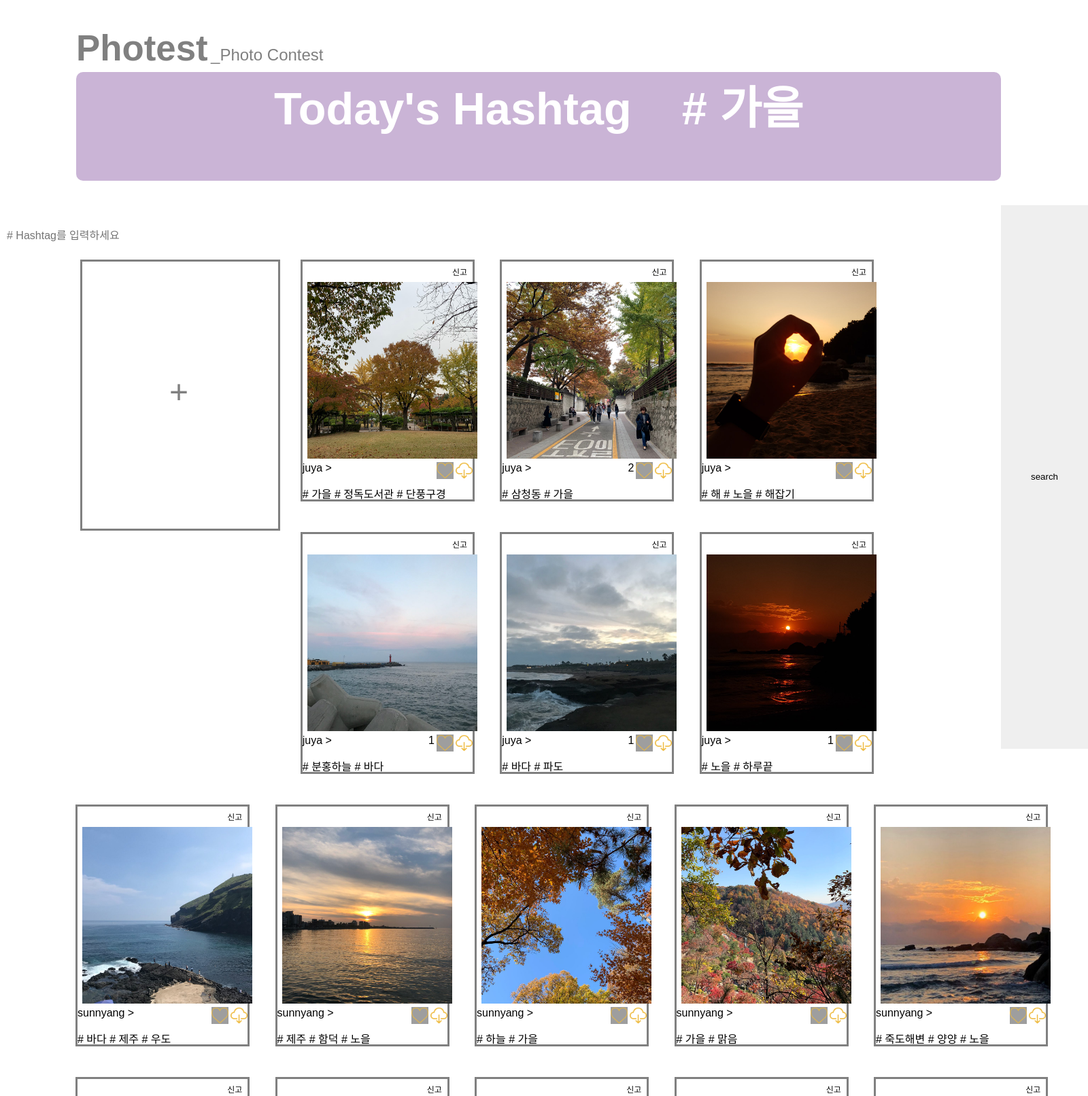
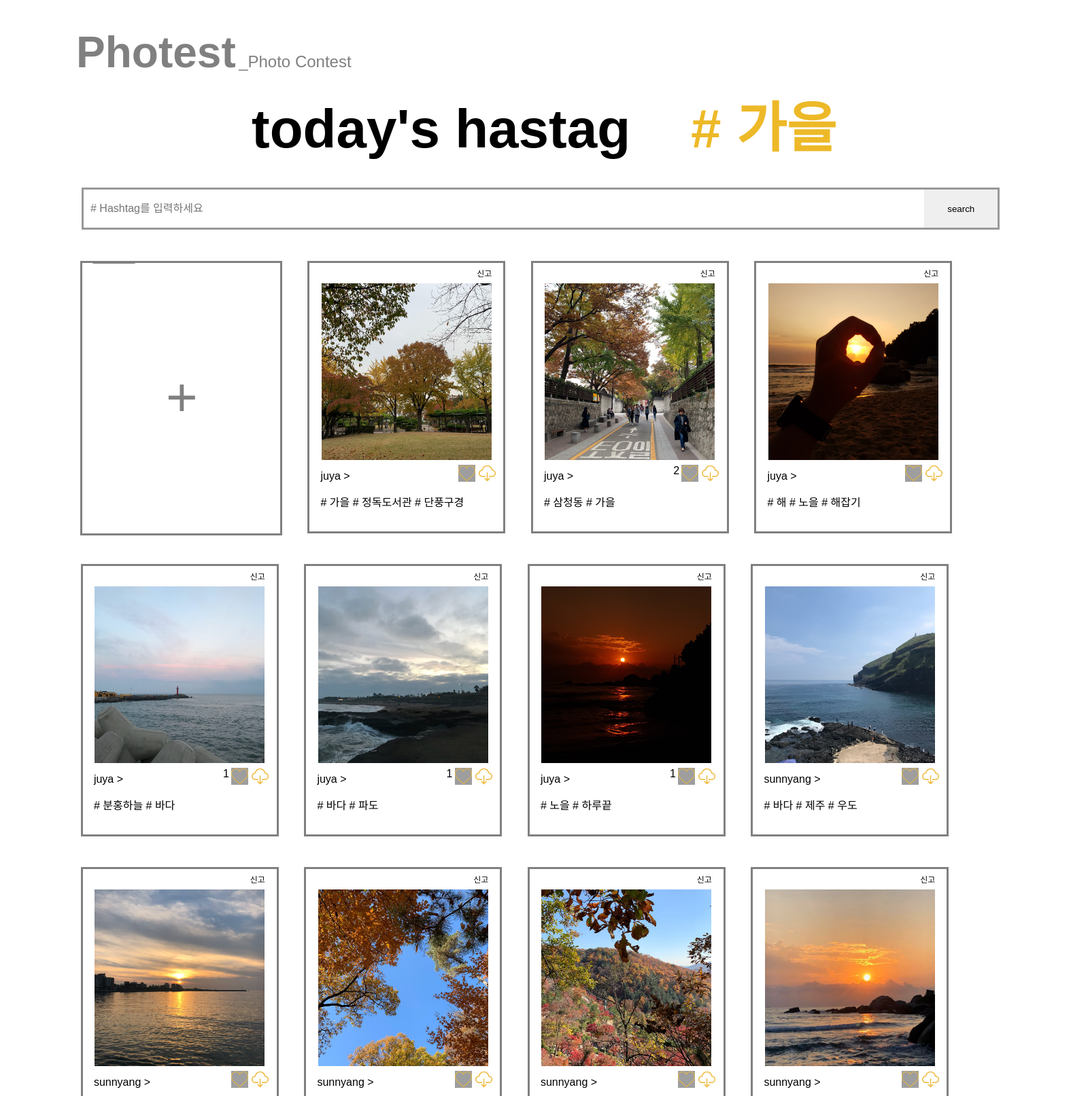
Before and after one commit to DGU-SEA/Photest, a Django app: page /photo_list/ in a window 1600 px wide; the page is wider, and only the part inside the window is pictured. Shown: the top 1613 px of that part at 68% size. Run offline with Django 3.2, Linux system fonts and the light colour scheme; data comes from the database, SQL or seed files in the repository; both versions use the stored data as it was after the commit; grey boxes are pictures that could not be loaded.

Commit message:
view finish

```diff
--- a/accounts/templates/accounts/mypage.html
+++ b/accounts/templates/accounts/mypage.html
@@ -13,7 +13,6 @@
             });
         });
         $(document).ready(function () {
-            // $("#div2").hide();
             $("#myphoto").click(function () {
                 $("#div2").toggle();
             });
@@ -158,7 +157,7 @@
                     {{object.like.all.count}}
                 </span>
                 {%endif%}
-            </li><br>
+            </li>
 
             <div class="card-body">
                 <p class="card-text" align="left">
--- a/photo/static/css/join.css
+++ b/photo/static/css/join.css
@@ -5,7 +5,6 @@ html{
 body {
     margin: 0;
     padding: 0;
-    /* background-color:#f2f2f2;  */
     opacity : 0.8;
 }
 
--- a/photo/static/css/login.css
+++ b/photo/static/css/login.css
@@ -6,7 +6,6 @@ html{
 body {
     margin: 0;
     padding: 0;
-    /* background-color:#f2f2f2;  */
     opacity : 0.8;
 }
 
--- a/photo/static/css/photo_list.css
+++ b/photo/static/css/photo_list.css
@@ -1,15 +1,8 @@
-<<<<<<< HEAD
-@import url(https://cdn.jsdelivr.net/gh/moonspam/NanumSquare@1.0/nanumsquare.css);
-=======
-/* @import url(https://cdn.jsdelivr.net/gh/moonspam/NanumSquare@1.0/nanumsquare.css); */
->>>>>>> 66d62b66711d7f2d551b809e0b7221f742a1cc16
-
 html{
     scroll-behavior: smooth;
 }
 
 body{
-    /* background-color: black; */
     margin:0;
     padding:0;
     font-family : 'NanumSquare', sans-serif;
@@ -27,7 +20,7 @@ a:hover, a:active { text-decoration: none; }
 }
 
 #short-title {
-    font-size : 330%;
+    font-size : 400%;
     color : gray;
     font-weight : bold;
 }
@@ -49,7 +42,6 @@ a:hover, a:active { text-decoration: none; }
     left : 2%;
     font-size : 20px;
     font-weight : bold;
-    /* border-bottom : 3px solid #CAB4D6; */
     border-radius : 5px;
 }
 
@@ -71,17 +63,17 @@ a:hover, a:active { text-decoration: none; }
     border-radius : 5px;
 }
 
-
 .button {
     background-color: white;
     color: #777777;
     border: 3px solid #ffffff;
+    border-top:0.1px solid gray;
 }
 
-.plus{
+/* .plus{
     padding: 160px 0px 0px 105px;
     text-align: center;
-}
+} */
 
 #report {
     position : relative;
@@ -90,8 +82,7 @@ a:hover, a:active { text-decoration: none; }
     font-size: 12;
     width : 15%;
     height : 5.5%;
-    /* border-radius : 5px; */
-    border-color :white;/* #CAB4D6;*/
+    border-color :white;
     background-color: white;
     border-width: 0px;
 }
@@ -100,44 +91,75 @@ li {
     list-style:none;
 }
 
-.today-hashtag-container {
+.list-group-item{
+    position: relative;
+    left:-6px;
+    top:-8px;
+}
+
+#download{
+    position: relative;
+    left:-4px;
+    top:-8px;
+}
+/* .today-hashtag-container {
     position:relative;
     left: 20%;
     top: 0%;
     color: gray;
     font-size: 15pt;
-    /*padding: 0px 20px 10px 200px;*/
 }
 
 .today-hashtag {
-    /* align : center; */
     position:relative;
     left:7%;
     text-align: center;
     top:0%;
     font-size: 25pt;
-
     background-color: #CAB4D6;
     width:85%;
     height:20%;
     border-radius: 10px;
     vertical-align: middle;
     padding-bottom:-10px;
+} */
+
+#today-hashtag{
+    position: relative;
+    top:50px;
+    text-align: center;
+    font-size:80px;
+    margin-bottom:50px;
 }
 
-#add {
+#today-container{
+    font-weight: bold;
+}
+
+#today_hashtag{
+    color:#edb928;
+    font-weight: bolder;
+}
+
+.add {
     position : relative;
-    /* padding : 1%; */
-    padding: 0% 1% 3% 1%;
+    padding: 0% 0.5% 3% 1%;
     left : -4.5%;
     top : 10%;
-    width : 260px;
-    height : 350px;
+    width : 270px;
+    height : 355px;
     border : 3px solid gray;
     margin-right : -13.5%;
     margin-bottom: 1%;
     margin-left: 16%;
     float : left;
+}
+
+.plus{
+    position : relative;
+    font-size:80px;
+    left:100px;
+    top:70px;
 }
 
 #frame-frame{
@@ -146,52 +168,34 @@ li {
     left:10%;
 }
 
-
 #frame {
     position : relative;
-<<<<<<< HEAD
-    padding: 0% 1% 3% 1%;
-=======
     padding: 0% 0.5% 3% 0.5%;
->>>>>>> 66d62b66711d7f2d551b809e0b7221f742a1cc16
-    width : 260px;
+    width : 270px;
     top : 10%;
     height : 350px;
     border : 3px solid gray;
-    /* background-color: white; */
     float : left;
-    margin-left : 1%;
-    margin-right : 1.5%;
+    margin-left : 1.5%;
+    margin-right : 1.0%;
     margin-bottom : 3%;
 }
 
 #photos {
-<<<<<<< HEAD
-    width : 260px;
-=======
-    width : 280px;
->>>>>>> 66d62b66711d7f2d551b809e0b7221f742a1cc16
-    height : 260px;
-    left:7px;
+    width : 270px;
+    height : 270px;
+    left:10px;
     position : relative;
     margin-top:-2%;
     margin-bottom:5px;
-    /* border : 1px solid gray; */
 }
 
-/* #search{
-    height:250px;
-} */
-<<<<<<< HEAD
-=======
-
->>>>>>> 66d62b66711d7f2d551b809e0b7221f742a1cc16
 /* 검색과 관련된 영역 */
 #dsearch {
     position : relative;
-    top : 0%;
+    top : 30%;
     left : 7.5%;
-    height : 6%;
+    height : 7%;
     width :84%;
     border : 3px solid #999999;
 }
@@ -201,10 +205,12 @@ li {
     font-size : 16px;
     width : 80%;
     height:10%;
-    padding : 21px 10px 10px 10px;
+    padding : 23px 10px 10px 10px;
     border : 0px;
     outline : none;
     float : left;
+    position : relative;
+    top:5px;
 }
 
 /* 검색 버튼 */
@@ -222,11 +228,9 @@ li {
 
 #board {
     position : relative;
+    top:30px;
     width : 90%;
     left : -3%;
-    /* top : -50%; */
-    /* height : 2000px; */
-    /* border : 1px solid black; */
     float : left;
     right:100%;
 }
--- a/photo/templates/photo/photo_delete.html
+++ b/photo/templates/photo/photo_delete.html
@@ -1,11 +1,9 @@
 {% extends 'accounts/mypage.html' %}
 
 {% block content %}
-<!--진짜 지울건지 확인을 받아야 한다. form을 또 보여줄 필요가 없다.-->
 <div class="alert alert-primary" role="alert">
   진짜로 {{object}}를 지우실 건가요?
 </div>
-<!--{% url 'accounts:mypage' %}-->
 <form action="" method="post">
   {% csrf_token%}
   <input type="submit" value="Delete OK">
--- a/photo/templates/photo/photo_list.html
+++ b/photo/templates/photo/photo_list.html
@@ -18,7 +18,6 @@
             width: 25px;
             height: 25px;
             background: url("/static/images/heart.png");
-            /* background-position: -30% -10%; */
             text-indent: -9999px;
             overflow: hidden;
             border: none;
@@ -29,7 +28,6 @@
             width: 25px;
             height: 25px;
             background: url("/static/images/shaded_heart.png");
-            /* background-position: -50px -400px; */
             text-indent: -9999px;
             overflow: hidden;
             border: none;
@@ -51,16 +49,13 @@
         {% endif %}
     </div>
 
-    <!-- <div class="today-hashtag-container">
-        <h2>오늘의 해시태그</h2>
-    </div> -->
+    <div id="today-hashtag">
+        <font id="today-container">today's hastag </font> &nbsp;&nbsp;
+        <font id="today_hashtag"><a href="http://127.0.0.1:8000/today_hashtag_search/" style="color:#edb928">#
+                {{todaytag}} </a></font>
+    </div>
 
-    <div class="today-hashtag">
-        <h1 style="color:white">Today's Hashtag &nbsp;&nbsp;<a href="http://127.0.0.1:8000/today_hashtag_search/" style="color:white"> # {{todaytag}}</a></h1>
-    </div>
     <br><br>
-
-    <!-- <div id="board"> -->
 
     <form id="search" action="{% url 'photo:search' %}" method="get">
         <div id="dsearch">
@@ -69,13 +64,13 @@
         </div>
     </form>
     <div id="board">
-        <div id="add">
+        <div class="add">
             <button class="button">
-                <div class="plus">
-                    <font size=80px>
+                <p class="plus">
+                    <!-- <font size=80px> -->
                         <a href="http://127.0.0.1:8000/upload/"> + </a>
-                    </font>
-                </div>
+                    <!-- </font> -->
+                </p>
             </button>
         </div>
         {% for object in PhotosWithHashtag %}
@@ -85,7 +80,6 @@
                     <input type="hidden" name="path" value="{{request.path}}" />
                     <input type="hidden" name="author" value="{{object.author}}" />
                     <button id="report">신고</button>
-                    <!-- <button id="report"> <a href="{}"> 신고 </a></button> -->
                 </form>
 
                 <div id="photos">
@@ -96,7 +90,6 @@
                     <img id="download" src="{% static 'image/download.png' %}" width=25px height=25px
                         align="right"></img>
 
-                    <!-- <img id="heart" src="{% static 'image/heart.png' %}" width=25px height=25px align="right" /> -->
                     <li class="list-group-item">
                         {%if user in object.like.all %}
                         <a href="{% url 'photo:like' object.id %}">
@@ -115,13 +108,13 @@
                     </li>
 
                     <div class="card-header" align="left">
-                        {{ object.author }} >
+                        &nbsp;&nbsp;{{ object.author }} >
                     </div>
 
                     <div class="card-body">
                         <p class="card-text" align="left">
                             {% if object.hashtag.tag.0 %}
-                            # {{ object.hashtag.tag.0 }}
+                            &nbsp; # {{ object.hashtag.tag.0 }}
                             {% endif %}
                             {% if object.hashtag.tag.1 %}
                             # {{object.hashtag.tag.1}}
@@ -131,10 +124,10 @@
                             {% endif %}
                         </p>
                     </div>
-
             </div>
         </div>
         {% endfor %}
     </div>
 </body>
+
 </html>
--- a/photo/templates/photo/search_list.html
+++ b/photo/templates/photo/search_list.html
@@ -96,13 +96,13 @@
                     </li>
 
                     <div class="card-header" align="left">
-                        {{ object.author }} >
+                        &nbsp;&nbsp;{{ object.author }} >
                     </div>
 
                     <div class="card-body">
                         <p class="card-text" align="left">
                             {% if object.hashtag.tag.0 %}
-                            # {{ object.hashtag.tag.0 }}
+                            &nbsp;&nbsp;# {{ object.hashtag.tag.0 }}
                             {% endif %}
                             {% if object.hashtag.tag.1 %}
                             # {{object.hashtag.tag.1}}
--- a/photo/views.py
+++ b/photo/views.py
@@ -89,11 +89,12 @@ def best(request):
     index = 0
     for i in tags :
         for p in photos :
-            if (p.hashtag['tag'] == i):
-                bestPhotos.append(p)
-                index += 1
-                if index == 5 :
-                    break
+            for t in p.hashtag['tag'] :
+                if (t  == i):
+                    bestPhotos.append(p)
+                    index += 1
+                    if index == 5 :
+                        break
 
     return render(request, 'photo/best.html', context={'days': days, 'tags': tags, 'bestPhotos': bestPhotos})
 
```
Also changed, not shown: photo/static/css/best.css (+17 -15 lines), photo/static/css/main.css (+6 -63 lines), photo/static/css/mypage.css (+8 -29 lines), photo/static/css/searchlist.css (+62 -43 lines), photo/templates/photo/best.html (+35 -35 lines), photo/templates/photo/main.html (+6 -16 lines), db.sqlite3, media/timeline_photo/2019/12/05/KakaoTalk_20190818_205206372.jpg (added).
